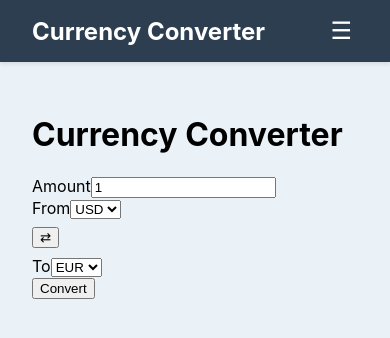
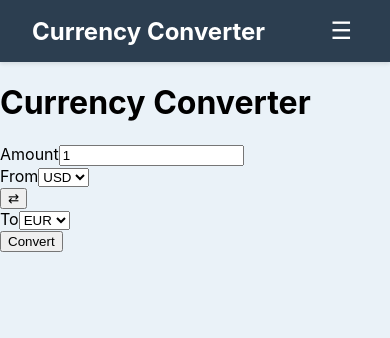
Before and after one commit to LeratoMasenya27/girl-math, a React (Create React App) app in the folder currency-converter/: page / in a window 390 px wide. Shown: the top 338 px of the page. Built offline with nearby package versions, Linux system fonts and the light colour scheme.

Commit message:
css adding mobile

```diff
--- a/currency-converter/src/components/CurrencyConverter.css
+++ b/currency-converter/src/components/CurrencyConverter.css
@@ -1,26 +1,22 @@
-/* Add these mobile styles at the bottom of your existing CSS */
-@media (max-width: 600px) {
-    .converter-container {
-      margin: 1rem;
-      padding: 1rem;
-      box-shadow: none;
-      border-radius: 0;
-    }
+.App {
+    min-height: 100vh;
+    display: flex;
+    flex-direction: column;
+    background-color: #eaf2f8;
+  }
 
-    .currency-selectors {
-      flex-direction: column;
-    }
+  .page-content {
+    flex: 1;
+    padding: 2rem;
+    max-width: 1200px;
+    margin: 0 auto;
+    width: 100%;
+    box-sizing: border-box;
+  }
 
-    .swap-button {
-      margin: 0.5rem 0;
-      align-self: center;
-    }
-
-    .result {
+  /* Mobile Styles */
+  @media (max-width: 600px) {
+    .page-content {
       padding: 1rem;
     }
-
-    .result h2 {
-      font-size: 1.2rem;
-    }
   }
```
